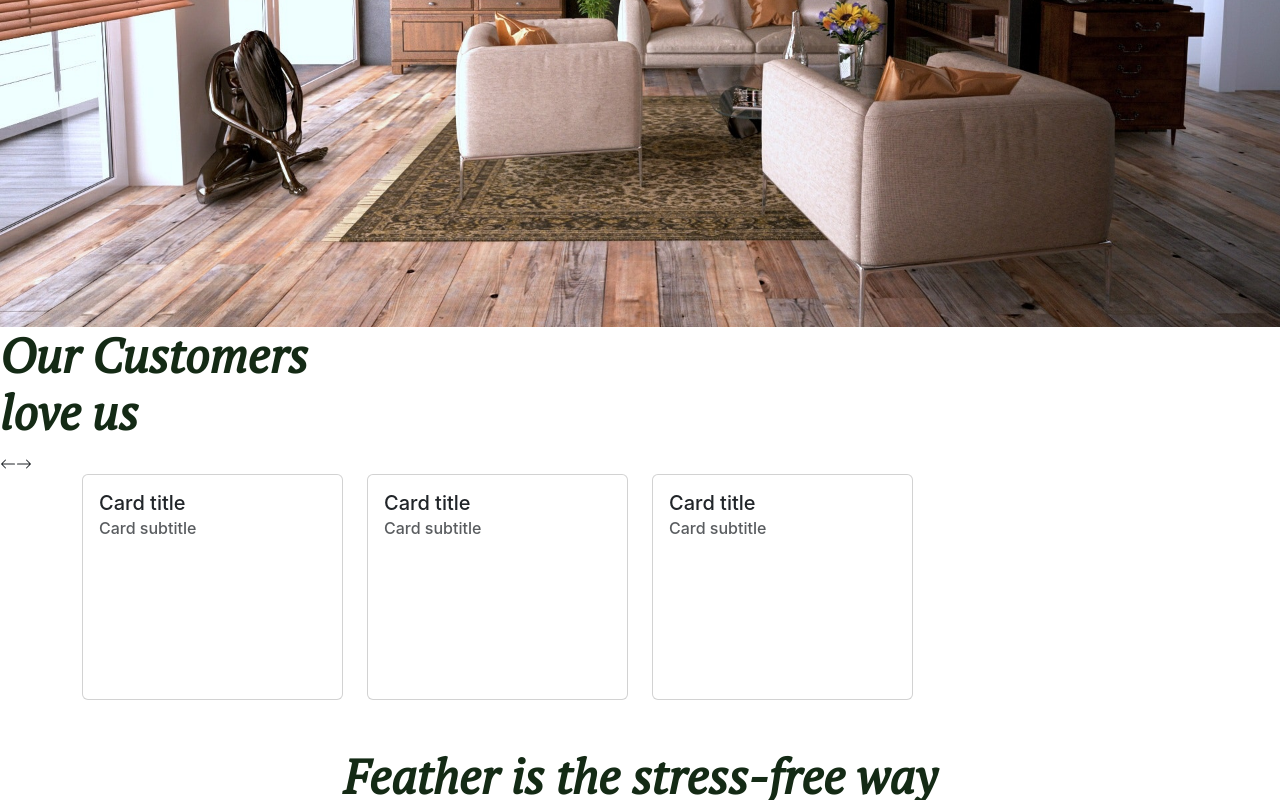
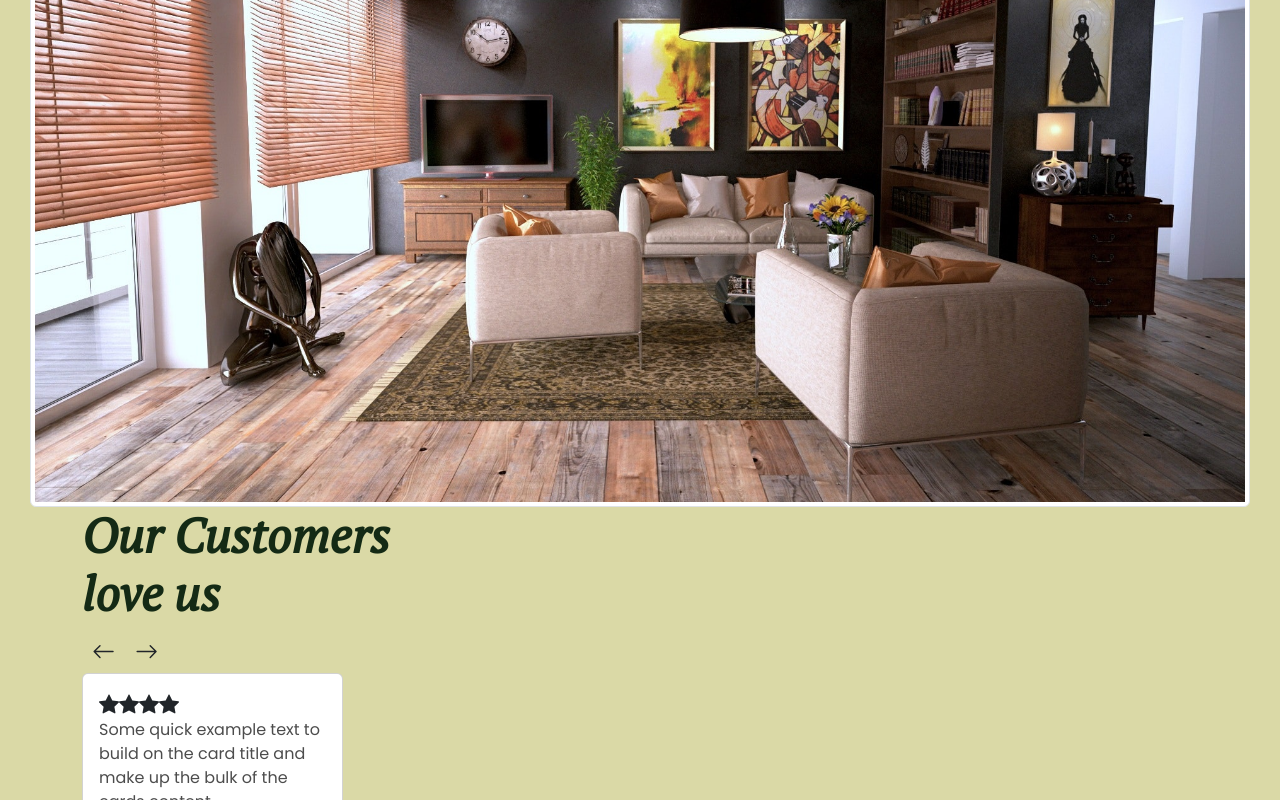
Before and after one commit to Jenna0430/furniture-shop, a React (Create React App) app: page / in a window 1280 px wide. Shown: the part 2000-2800 px from the top of the page. Built offline with nearby package versions, Linux system fonts and the light colour scheme; the HTML template or start-up script is replaced by a standard one.

Commit message:
displaying the contents of review section

```diff
--- a/src/components/card/ReviewCard.js
+++ b/src/components/card/ReviewCard.js
@@ -1,22 +1,56 @@
 import React from 'react'
+import {BsFillStarFill} from "react-icons/bs"
 
 const ReviewCard = () => {
   const cardStyle = {
     width: "18rem"
   }
+
+  const reviewContent = [
+      {
+        id : 'i1',
+        image: '',
+        fullName: 'Miranda Kenneth',
+        message: 'Some quick example text to build on the card title and make up the bulk of the cards content.',
+      },
+      {
+        id : 'i2',
+        image: '',
+        fullName: 'John Snow',
+        message: 'Some quick example text to build on the card title and make up the bulk of the cards content.',
+      },
+      {
+        id : 'i3',
+        image: '',
+        fullName: 'Kelly Lindsey',
+        message: 'Some quick example text to build on the card title and make up the bulk of the cards content.',
+      },
+  ];
+
+
   return (
+
     <div className='reviewCard'>
-      <div class="card" style={{cardStyle}}>
+     {reviewContent.map ((review) => (
+    <div class="card" style={{cardStyle}}>
     <div class="card-body">
-    <h5 class="card-title">Card title</h5>
-    <h6 class="card-subtitle mb-2 text-body-secondary">Card subtitle</h6>
-    <p class="card-text">Some quick example text to build on the card title and make up the bulk of the card's content.</p>
-    <a href="#" class="card-link">Card link</a>
-    <a href="#" class="card-link">Another link</a>
+    <h5 class="card-title"><BsFillStarFill/>
+    <BsFillStarFill/>
+    <BsFillStarFill/>
+    <BsFillStarFill/>
+    </h5>
+    <h6 class="card-subtitle mb-2 text-body-secondary"></h6>
+
+      <p class="card-text">{review.message}</p>
+      <a href="#" class="card-link">{review.image}</a>
+      <a href="#" class="card-link">{review.fullName}</a>
+
     </div>
- </div>
     </div>
-  )
-}
+    ))}
+
+    </div>
+  );
+};
 
 export default ReviewCard
--- a/src/components/experience/Experience.js
+++ b/src/components/experience/Experience.js
@@ -3,26 +3,39 @@ import image from "../../assets/images/mainImage.jpg"
 import {BsArrowLeft} from "react-icons/bs"
 import {BsArrowRight} from "react-icons/bs"
 import ReviewCard from '../card/ReviewCard'
+import {BsStars} from "react-icons/bs"
+import {FaCouch} from "react-icons/fa"
+import "./experience.css"
 
 const Experience = () => {
   return (
     <div className="experience">
-      <div className="image">
+      <h1 className="secondHeading mt-5 mb-3 text-center">
+        Enjoy <FaCouch className='icon'/> fully furnished space <br />
+        <BsStars className='icon'/> in less than week
+      </h1>
+      <div className="experience-card">
+
+      <div className="experience-image img-fluid img-thumbnail">
         <img src={image} alt="" className='img-fluid'/>
       </div>
 
-      <div>
-        <div>
-         <h1 className="secondHeading">
+      <div className='section container'>
+        <div className="row">
+        <div className='section-heading'>
+         <h1 className="secondHeading col-8">
           Our Customers <br />
           love us
             </h1>
         </div>
 
-        <div>
-        <BsArrowLeft/>
-        <BsArrowRight/>
+        <div className='section-icon col-4'>
+        <BsArrowLeft className='section-1-icon'/>
+        <BsArrowRight className='section-1-icon'/>
         </div>
+
+        </div>
+
       </div>
 
       <div className="container">
@@ -30,15 +43,15 @@ const Experience = () => {
           <div className="col-3">
             <ReviewCard/>
           </div>
-          <div className="col-3">
+          {/* <div className="col-3">
             <ReviewCard/>
           </div>
           <div className="col-3">
             <ReviewCard/>
-          </div>
+          </div> */}
         </div>
       </div>
-
+      </div>
 
 
     </div>
--- /dev/null
+++ b/src/components/experience/experience.css
@@ -0,0 +1,22 @@
+.experience-card{
+  background-color: var(--cardColor);
+  padding: 30px;
+}
+
+.experience-image{
+  display: block;
+  margin: 0 auto;
+  object-fit: contain;
+}
+
+.section-icon {
+  display: inline;
+}
+.section-1-icon{
+  font-size: 2.7rem;
+  padding: 10px;
+}
+
+p, a{
+  color: var(--textColor)!important;
+}
```
